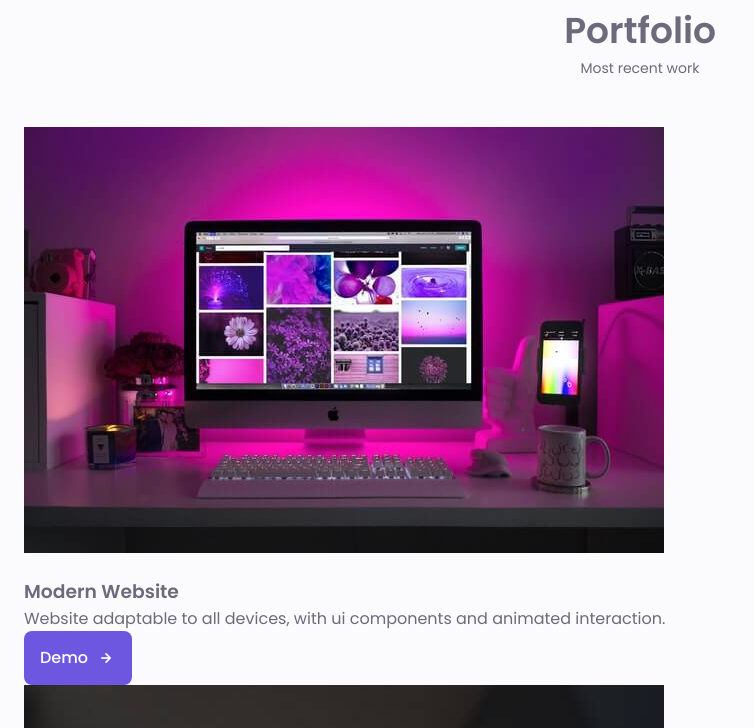
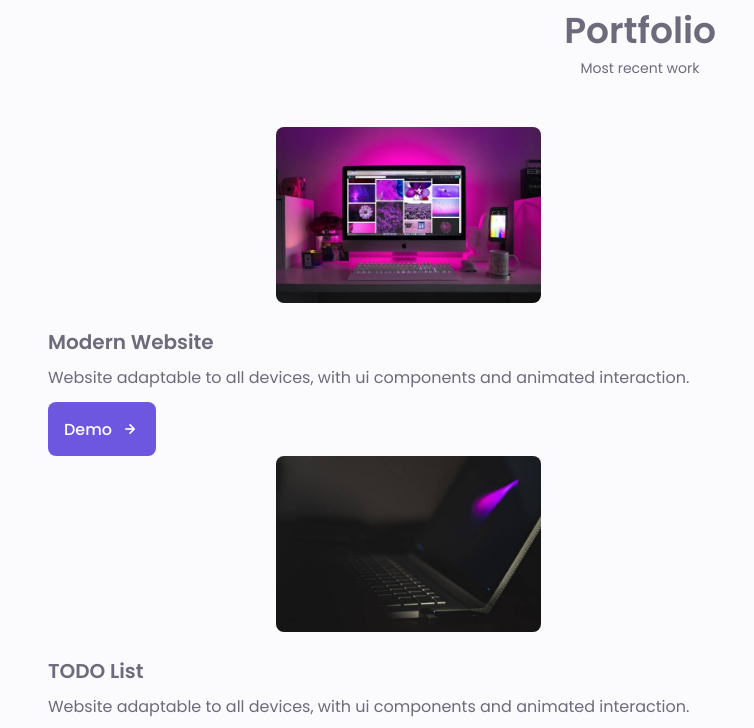
Before and after one commit to AlexanderLukashuk/Portfolio, a plain HTML site: page index.html in a window 1280 px wide. Shown: the part 3137-3865 px from the top of the page, without its empty margins (0-754 px from the left). Drawn offline with nearby package versions, Linux system fonts and the light colour scheme.

Commit message:
Added styles for portfolio section

```diff
--- a/assets/css/styles.css
+++ b/assets/css/styles.css
@@ -639,4 +639,31 @@ a {
 img {
     max-width: 100%;
     height: auto;
-  }
+}
+
+.portfolio__container {
+    overflow: initial;
+}
+
+.portfolio__content {
+    padding: 0 1.5rem;
+}
+
+.portfolio__img {
+    width: 265px;
+    border-radius: .5rem;
+    justify-self: center;
+}
+
+.portfolio__title {
+    font-size: var(--h3-font-size);
+    margin-bottom: var(--mb-0-5);
+}
+
+.portfolio__description {
+    margin-bottom: var(--mb-0-75);
+}
+
+.portfolio__button:hover .button__icon {
+    transform: translateX(.25rem);
+}
```
